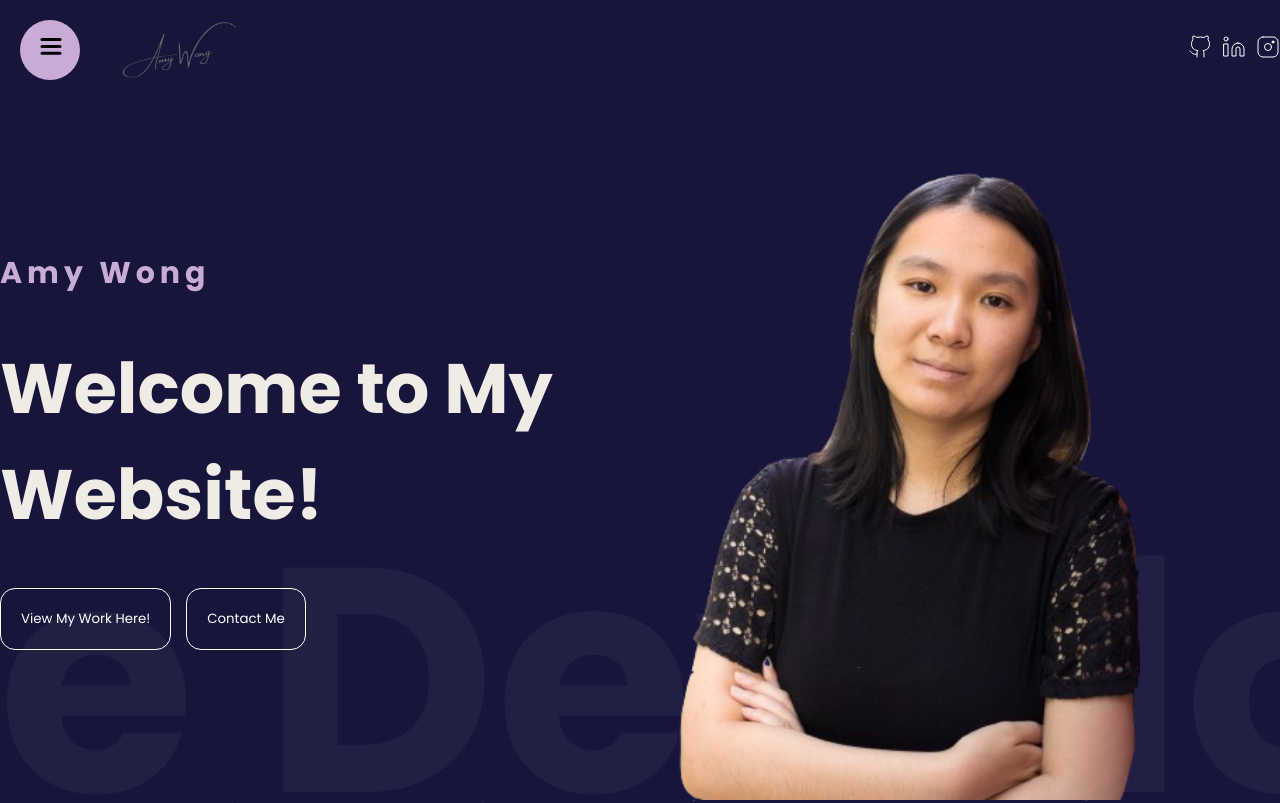
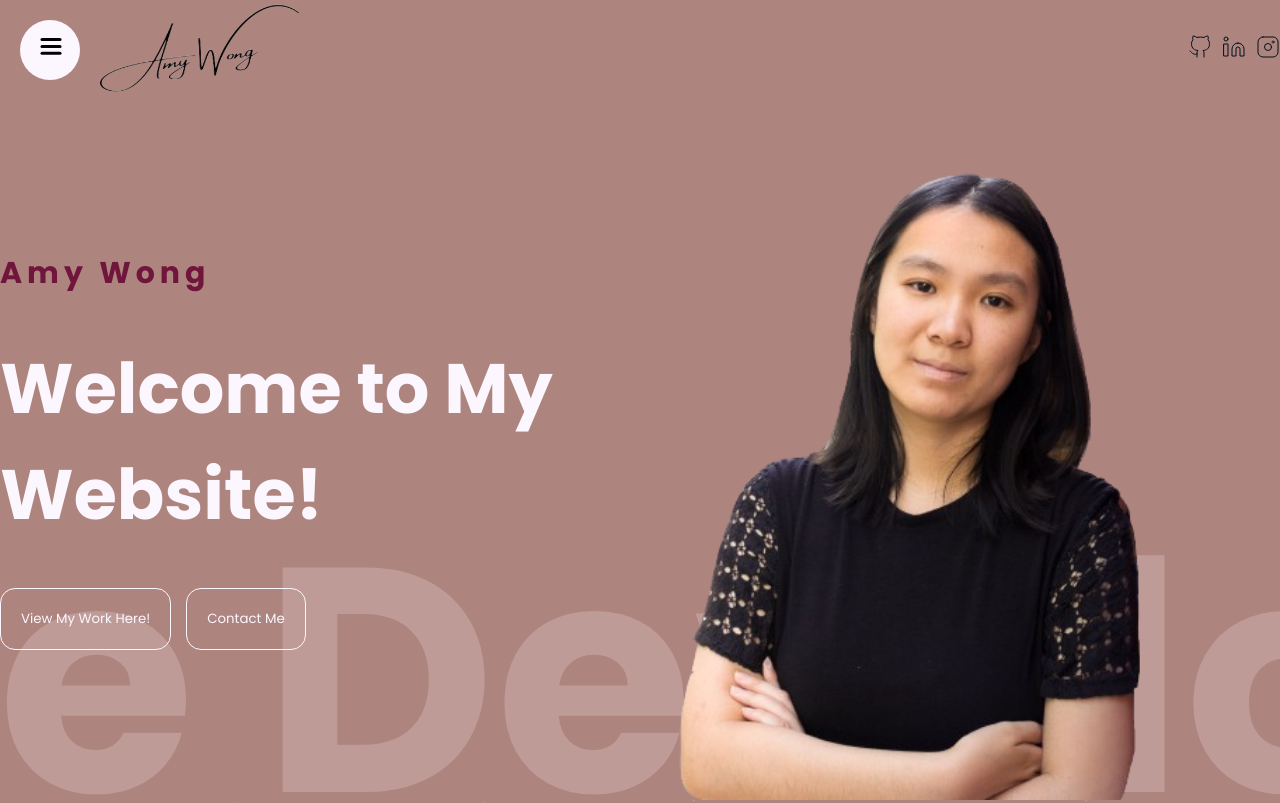
Before and after one commit to amywong24/amywong-portfolio, a React (Create React App) app: page / in a window 1280 px wide. Shown: the top 803 px of the page. Built offline with nearby package versions, Linux system fonts and the light colour scheme.

Commit message:
updated colors

```diff
--- a/src/App.scss
+++ b/src/App.scss
@@ -11,8 +11,8 @@ html {
 }
 
 body {
-    background-color: #17153B;
-    color: #F0ECE5;
+    background-color: #AE847E;
+    color: #FCF7FF;
 }
 
 a {
--- a/src/components/Contact.scss
+++ b/src/components/Contact.scss
@@ -76,23 +76,28 @@
             input, textarea {
                 padding: 15px;
                 background-color: transparent;
-                border: 1px solid white;
-                color: white;
+                border: 1px solid #FCF7FF;
                 border-radius: 5px;
                 width: 100%;
+                color: #FCF7FF;
 
                 @include mobile {
                     padding: 5px;
+                }
+
+                &::placeholder {
+                    color: #FCF7FF;
                 }
             }
 
             button {
                 padding: 15px;
                 border: none;
-                background-color: #C8ACD6;
+                background-color: #70163c;
                 font-weight: 500;
                 cursor: pointer;
                 border-radius: 20px;
+                color: #FCF7FF;
 
                 @include mobile {
                     padding: 10px;
--- a/src/components/Hero.scss
+++ b/src/components/Hero.scss
@@ -4,7 +4,6 @@
     height:calc(100vh - 100px);
     overflow: hidden;
     position: relative;
-    background-color: linear-gradient(180deg, #17153B, #433D8B);
 
     .wrapper {
         max-width: 1366px;
@@ -31,7 +30,7 @@
 
             h2 {
                 font-size: 30px;
-                color: #C8ACD6;
+                color: #70163c;
                 letter-spacing: 5px;
             }
 
@@ -49,10 +48,10 @@
 
                 button {
                     padding: 20px;
-                    border: 1px solid white;
+                    border: 1px solid #FCF7FF;
                     border-radius: 15px;
                     background-color: transparent;
-                    color: white;
+                    color: #FCF7FF;
                     margin-right: 15px;
                     cursor: pointer;
                 }
@@ -86,7 +85,7 @@
         font-size: 40vh;
         bottom: -120px;
         white-space: nowrap;
-        color: #b6bbc410;
+        color: #fcf7ff33;
         font-weight: bold;
         width: 90%;
         left: 0;
--- a/src/components/Navbar.js
+++ b/src/components/Navbar.js
@@ -11,17 +11,17 @@ const Navbar = () => {
                     animate={{ opacity: 1, scale: 0.5 }}
                     transition={{ duration: 0.5 }} src="./1.png" className="full-name" />
                 <div className="socials">
-                    <a href="https://www.github.com/amywong24"><svg xmlns="http://www.w3.org/2000/svg" fill="none" viewBox="0 0 24 24" className="icon" width="1.5em" height="1.5em" stroke="white" strokeWidth="1" strokeLinecap="round" strokeLinejoin="round">
+                    <a href="https://www.github.com/amywong24"><svg xmlns="http://www.w3.org/2000/svg" fill="none" viewBox="0 0 24 24" className="icon" width="1.5em" height="1.5em" stroke="#02111B" strokeWidth="1" strokeLinecap="round" strokeLinejoin="round">
                         <path d="M9 19c-5 1.5-5-2.5-7-3m14 6v-3.87a3.37 3.37 0 0 0-.94-2.61c3.14-.35 6.44-1.54 6.44-7A5.44 5.44 0 0 0 20 4.77 5.07 5.07 0 0 0 19.91 1S18.73.65 16 2.48a13.38 13.38 0 0 0-7 0C6.27.65 5.09 1 5.09 1A5.07 5.07 0 0 0 5 4.77a5.44 5.44 0 0 0-1.5 3.78c0 5.42 3.3 6.61 6.44 7A3.37 3.37 0 0 0 9 18.13V22"></path>
                     </svg></a>
-                    <a href="https://www.linkedin.com/in/amykwong24/"><svg xmlns="http://www.w3.org/2000/svg" fill="none" viewBox="0 0 24 24" className="icon" width="1.5em" height="1.5em" stroke="white" strokeWidth="1" strokeLinecap="round" strokeLinejoin="round">
+                    <a href="https://www.linkedin.com/in/amykwong24/"><svg xmlns="http://www.w3.org/2000/svg" fill="none" viewBox="0 0 24 24" className="icon" width="1.5em" height="1.5em" stroke="#02111B" strokeWidth="1" strokeLinecap="round" strokeLinejoin="round">
                         <path d="M16 8a6 6 0 0 1 6 6v7h-4v-7a2 2 0 0 0-2-2 2 2 0 0 0-2 2v7h-4v-7a6 6 0 0 1 6-6z"></path>
                         <rect x="2" y="9" width="4" height="12"></rect>
                         <circle cx="4" cy="4" r="2"></circle>
                     </svg></a>
-                    <a href="https://www.instagram.com/amyy.wongg/"><svg xmlns="http://www.w3.org/2000/svg" fill="none" viewBox="0 0 24 24" className="icon" width="1.5em" height="1.5em" stroke="white" strokeWidth="1" strokeLinecap="round" strokeLinejoin="round">
-                        <rect x="2" y="2" width="20" height="20" rx="5" ry="5" stroke="white" fill="none"></rect>
-                        <circle cx="12" cy="12" r="3.5" stroke="white" fill="none"></circle>
+                    <a href="https://www.instagram.com/amyy.wongg/"><svg xmlns="http://www.w3.org/2000/svg" fill="none" viewBox="0 0 24 24" className="icon" width="1.5em" height="1.5em" stroke="#02111B" strokeWidth="1" strokeLinecap="round" strokeLinejoin="round">
+                        <rect x="2" y="2" width="20" height="20" rx="5" ry="5" stroke="#02111B" fill="none"></rect>
+                        <circle cx="12" cy="12" r="3.5" stroke="#02111B" fill="none"></circle>
                         <circle cx="17" cy="7" r="1" fill="white"></circle>
                     </svg>
                     </a>
--- a/src/components/Navbar.scss
+++ b/src/components/Navbar.scss
@@ -18,8 +18,8 @@
     }
 
     .full-name {
-        width: 350px;
-        height: 350px;
+        width: 400px;
+        height: 200px;
 
         @include mobile {
             display: none;
--- a/src/components/Parallax.js
+++ b/src/components/Parallax.js
@@ -17,8 +17,8 @@ const Parallax = ({ type }) => {
         <div className="parallax" ref={ref} style={{
             background:
                 type === "about"
-                    ? "linear-gradient(180deg, #17153B, #31304D)"
-                    : "linear-gradient(180deg, #17153B, #C8ACD6)",
+                    ? "linear-gradient(180deg, #AE847E, #70163c)"
+                    : "linear-gradient(180deg, #AE847E, #fcf7ff)",
         }}>
             <motion.h1 style={{y: yText}}>{type === "about" ? "About Me" : "Projects"}</motion.h1>
             <motion.div className="city" style={{ backgroundImage: `url(/city.png)` }}></motion.div>
--- a/src/components/Parallax.scss
+++ b/src/components/Parallax.scss
@@ -11,6 +11,7 @@
 
     h1 {
         font-size: 100px;
+        color: #fcf7ff;
 
         @include mobile {
             font-size: 50px;
--- a/src/components/Sidebar.scss
+++ b/src/components/Sidebar.scss
@@ -3,8 +3,8 @@
     flex-direction: column;
     align-items: center;
     justify-content: center;
-    background-color: #C8ACD6;
-    color: #433D8B;
+    background-color: #FCF7FF;
+    color: #70163c;
 
     .bg {
         z-index: 999;
@@ -13,7 +13,7 @@
         left: 0;
         bottom: 0;
         width: 400px;
-        background-color: #C8ACD6;
+        background-color: #FCF7FF;
 
         .links {
             position: absolute;
@@ -33,8 +33,8 @@
 
     button {
         z-index: 999;
-        width: 52px;
-        height: 52px;
+        width: 53px;
+        height: 53px;
         border-radius: 50%;
         position: fixed;
         top: 25px;
--- a/src/components/projects.scss
+++ b/src/components/projects.scss
@@ -18,7 +18,7 @@
 
         .progressBar {
             height: 10px;
-            background-color: #C8ACD6;
+            background-color: #70163c;
         }
     }
 
@@ -97,12 +97,13 @@
             }
 
             button {
-                background-color: #C8ACD6;
+                background-color: #70163c;
                 border: none;
                 border-radius: 10px;
                 padding: 20px;
                 width: 200px;
                 cursor: pointer;
+                color: white;
             }
         }
     }
```
Also changed, not shown: public/1.png, public/2.png.
